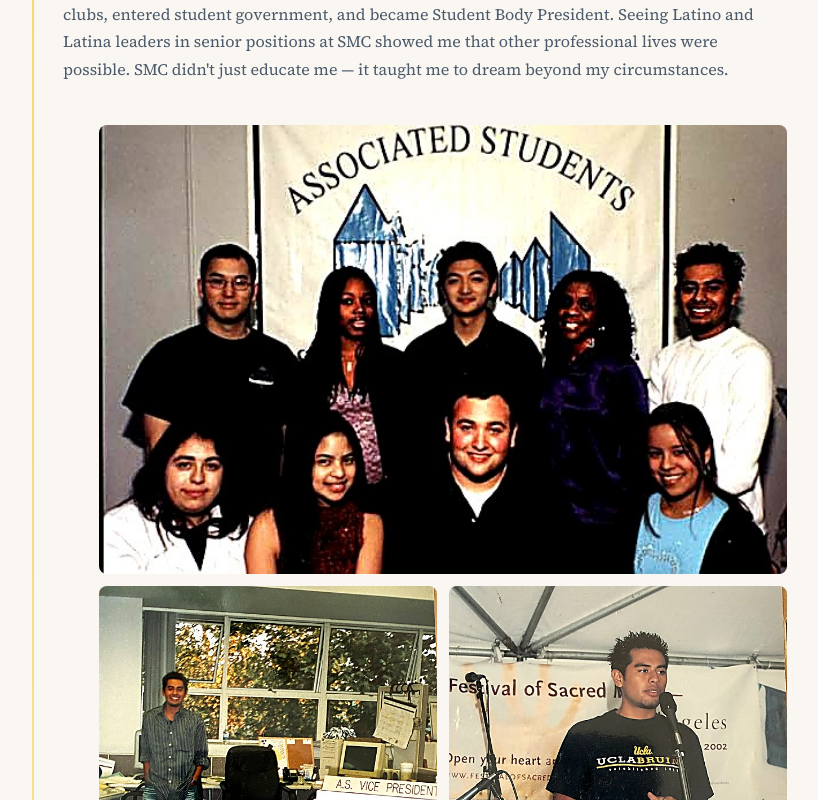
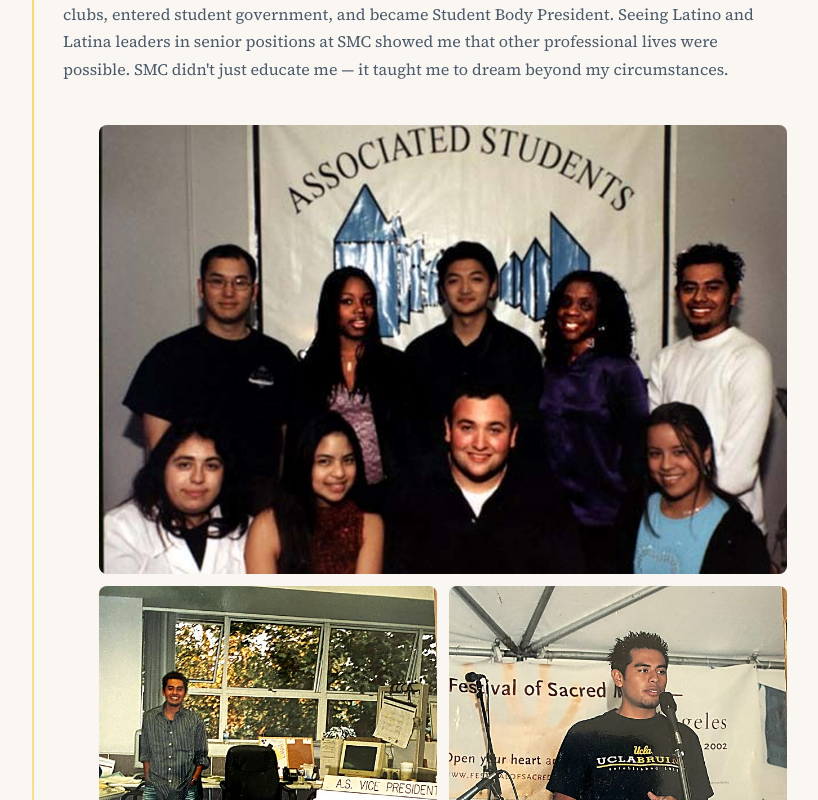
Before and after one commit to LBCplus/lbc4smc, a React (Vite) app: page / in a window 1280 px wide. Shown: the part 2620-3420 px from the top of the page, without its empty margins (233-1051 px from the left). Built offline with nearby package versions, Linux system fonts and the light colour scheme.

Commit message:
Swap Associated Students photo - brightened version

```diff
--- a/src/App.jsx
+++ b/src/App.jsx
@@ -197,7 +197,7 @@ function Story() {
                 <div className="story-photos" style={{
                   opacity: vis ? 1 : 0, transition: "opacity 0.8s ease 0.5s"
                 }}>
-                  <img src="/images/smc-associated-students-2001.jpeg" alt="Associated Students at Santa Monica College, 2001" className="story-photo" style={{ gridColumn: "1 / -1" }} />
+                  <img src="/images/smc-associated-students-2000.png" alt="Associated Students at Santa Monica College, 2000" className="story-photo" style={{ gridColumn: "1 / -1" }} />
                   <img src="/images/smc-as-vp-office.jpeg" alt="In the A.S. Vice President office at Santa Monica College" className="story-photo story-photo-tall" />
                   <img src="/images/smc-speaking-2002.jpeg" alt="Speaking at Festival of Sacred Music, Los Angeles, 2002" className="story-photo story-photo-tall" />
                 </div>
@@ -561,7 +561,7 @@ function Community() {
 
         <h3 className="subsection-heading">Professional Experience</h3>
         <div style={{ display: "grid", gridTemplateColumns: "1fr 1fr", gap: 12, marginBottom: 16 }}>
-          <img src="/images/smart-on-justice.jpeg" alt="Smart on Justice initiative at the California Department of Justice" style={{
+          <img src="/images/smart-on-crime-award.jpeg" alt="Receiving Smart on Crime award at the California Attorney General's Office" style={{
             width: "100%", borderRadius: 8, objectFit: "cover"
           }} />
           <img src="/images/obama-inauguration-2008.jpeg" alt="At the 2008 Presidential Inauguration in Washington, D.C." style={{
```
Also changed, not shown: public/images/smc-associated-students-2000.png (added).
